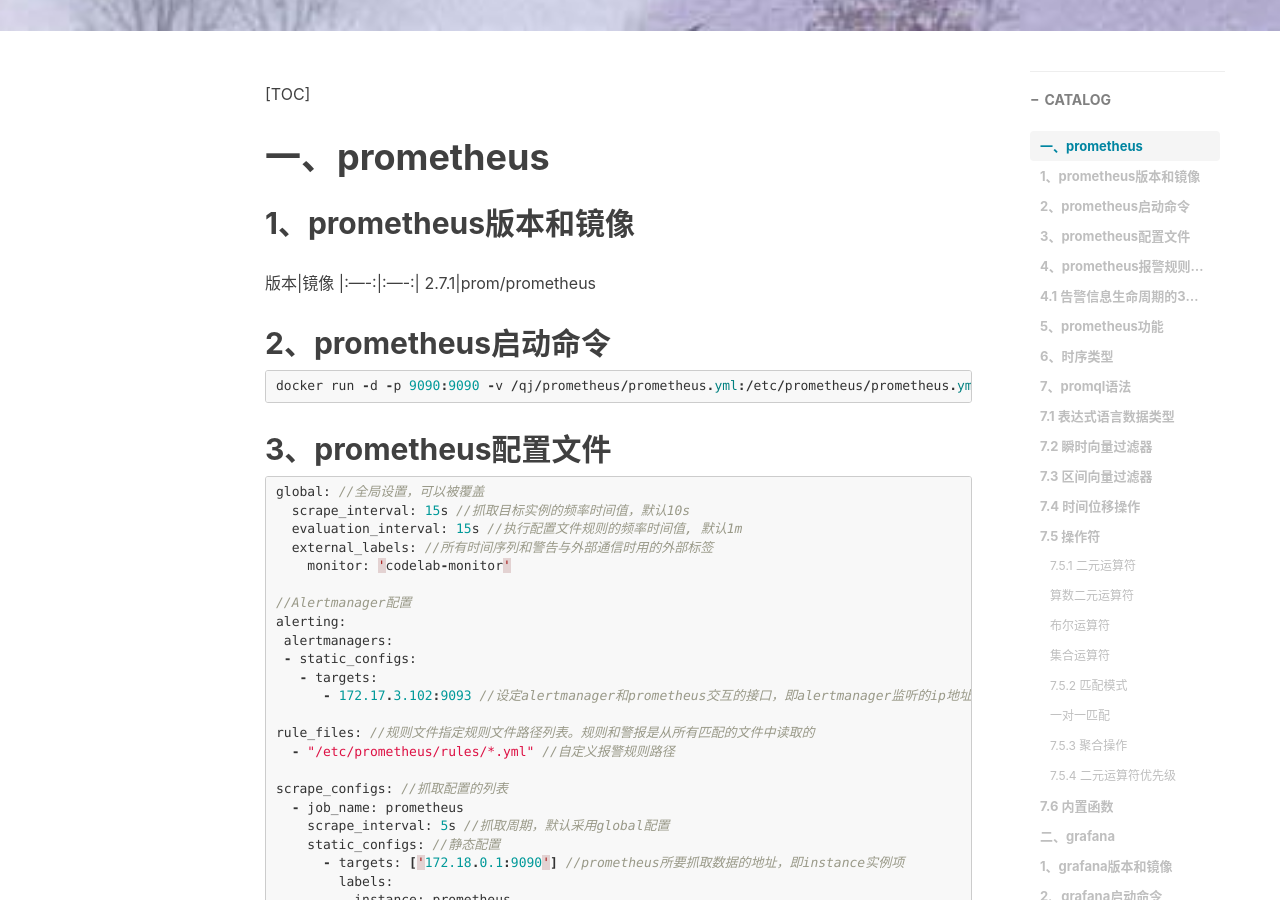
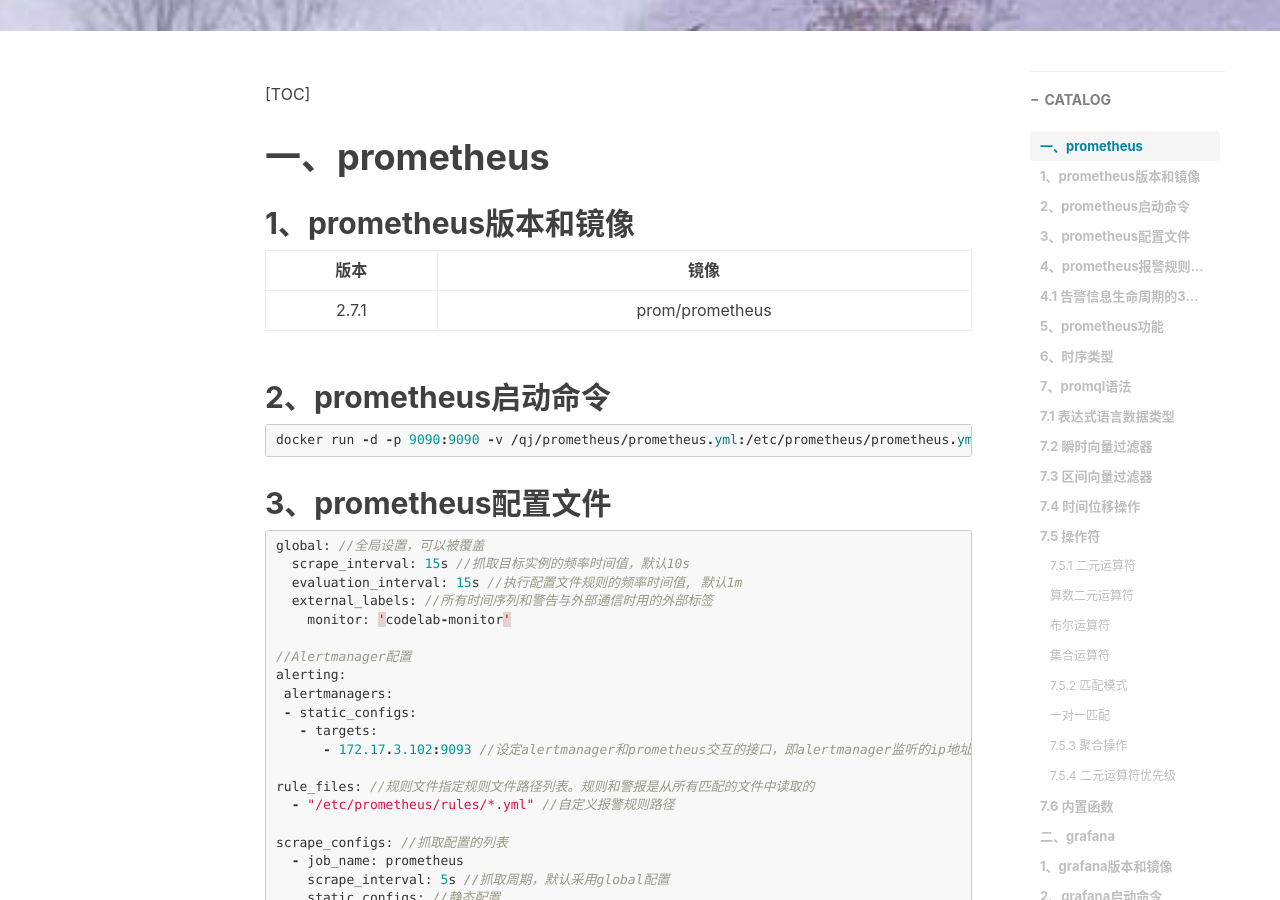
Before and after one commit to cyfkobe/github-cyf.github.io, a Jekyll site: the page built from _posts/2021-05-27-docker搭建GPE监控系统.md, in a window 1280 px wide and 900 px high, scrolled down 426 px. Built offline with Jekyll 4.4.1, drawn with Linux system fonts in a browser that asks for light colours; nearby versions of some CDN libraries; comment, search, counter and statistics services are not loaded.

Commit message:
修改表格格式

````diff
--- a/_posts/2021-05-27-docker搭建GPE监控系统.md
+++ b/_posts/2021-05-27-docker搭建GPE监控系统.md
@@ -12,9 +12,11 @@ tags:
 [TOC]
 # 一、prometheus
 ## 1、prometheus版本和镜像
-版本|镜像
+
+|版本|镜像|
 |:----:|:----:|
-2.7.1|prom/prometheus
+|2.7.1|prom/prometheus|
+
 ## 2、prometheus启动命令
 ```java
 docker run -d -p 9090:9090 -v /qj/prometheus/prometheus.yml:/etc/prometheus/prometheus.yml -v /qj/prometheus/rules/:/etc/prometheus/rules -v /qj/prometheus/data/:/prometheus -v /qj/prometheus/conf.d/:/etc/prometheus/conf.d --name prometheus --restart=always prom/prometheus --config.file=/etc/prometheus/prometheus.yml
````
